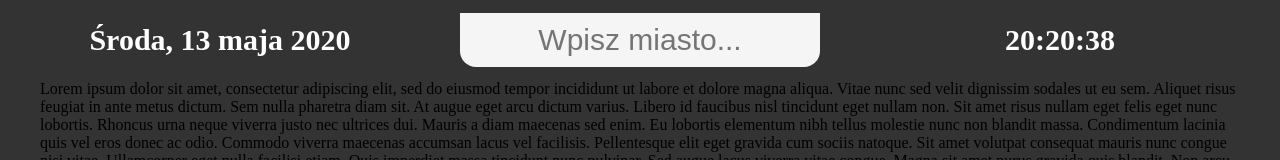
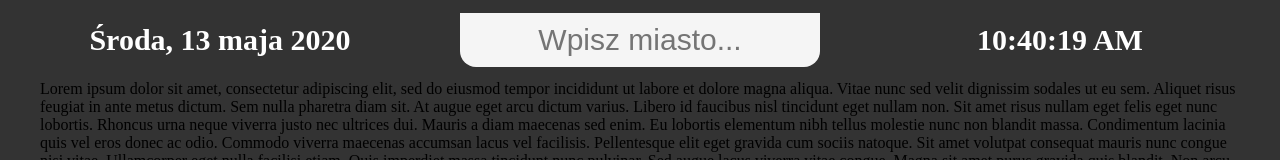
Before and after one commit to Zyar3k/local_weather_app, a React (Create React App) app: page / in a window 1280 px wide. Shown: the top 160 px of the page. Built offline with nearby package versions, Linux system fonts and the light colour scheme.

Commit message:
Add clock component

```diff
--- a/src/App.js
+++ b/src/App.js
@@ -1,4 +1,5 @@
 import React, { useState } from 'react';
+import Clock from './components/Clock/Clock';
 const api = {
   key: '&APPID=183d4af22c5b654ede3953c40f485cdf',
   base: 'https://api.openweathermap.org/data/2.5/weather?q=',
@@ -38,7 +39,9 @@ function App() {
         onKeyPress={search}
         placeholder="Wpisz miasto..."
         />
-        <div>20:20:38</div>
+        <div>
+          <Clock />
+        </div>
       </header>
       <div>
       Lorem ipsum dolor sit amet, consectetur adipiscing elit, sed do eiusmod tempor incididunt ut labore et dolore magna aliqua. Vitae nunc sed velit dignissim sodales ut eu sem. Aliquet risus feugiat in ante metus dictum. Sem nulla pharetra diam sit. At augue eget arcu dictum varius. Libero id faucibus nisl tincidunt eget nullam non. Sit amet risus nullam eget felis eget nunc lobortis. Rhoncus urna neque viverra justo nec ultrices dui. Mauris a diam maecenas sed enim. Eu lobortis elementum nibh tellus molestie nunc non blandit massa. Condimentum lacinia quis vel eros donec ac odio.
--- /dev/null
+++ b/src/components/Clock/Clock.js
@@ -0,0 +1,32 @@
+import React, { Component } from 'react';
+
+class Clock extends Component {
+  state = {
+    time: new Date()
+  };
+
+  componentDidMount() {
+    this.timerID = setInterval(() => this.tick(), 1000);
+  }
+
+  componentWillUnmount() {
+    clearInterval(this.timerID);
+  }
+
+  tick() {
+    this.setState({
+      time: new Date()
+    });
+  }
+
+
+  render() {
+    return (
+      <span>
+        <span>{this.state.time.toLocaleTimeString()}</span>
+      </span>
+    );
+  }
+}
+
+export default Clock;
```
